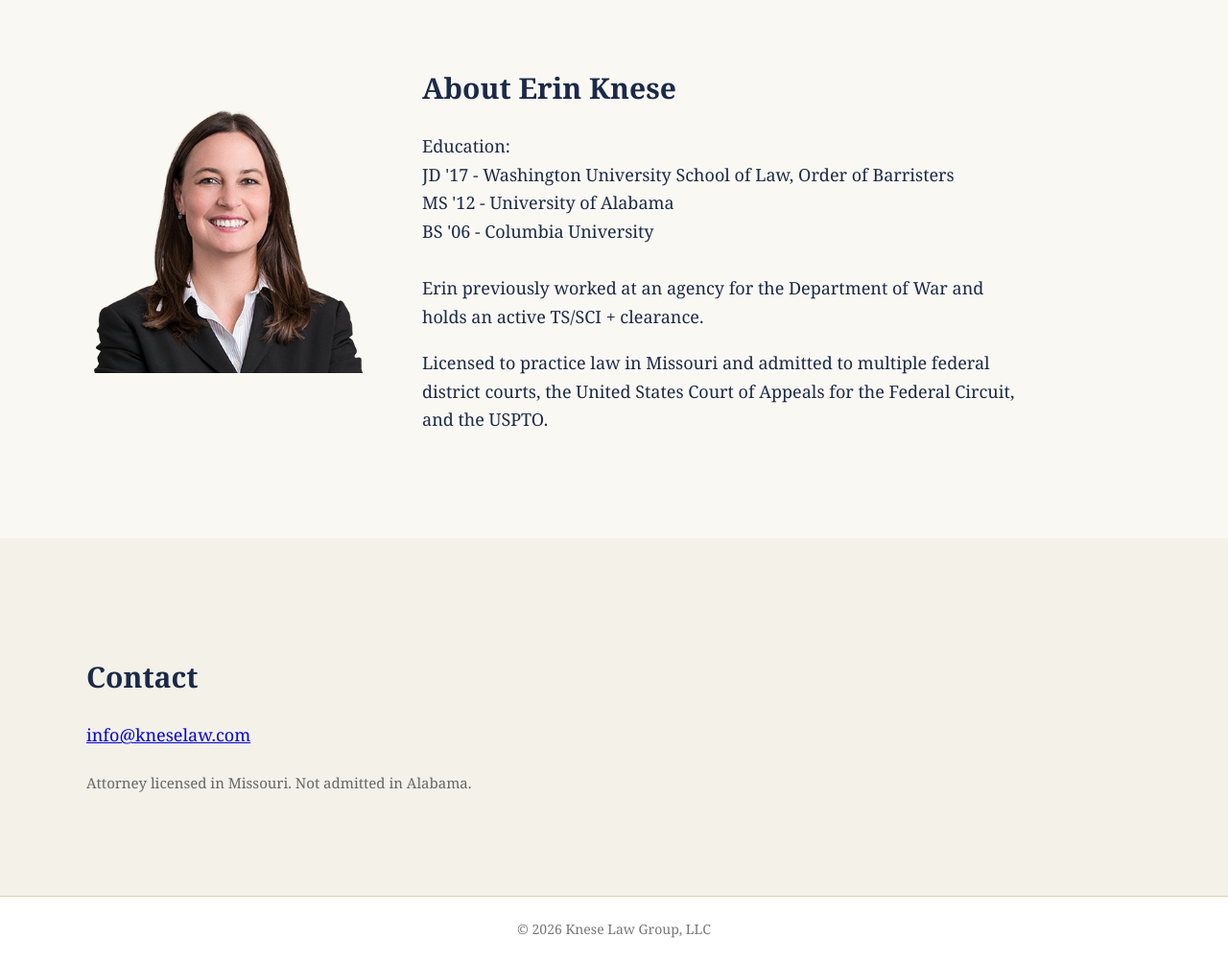
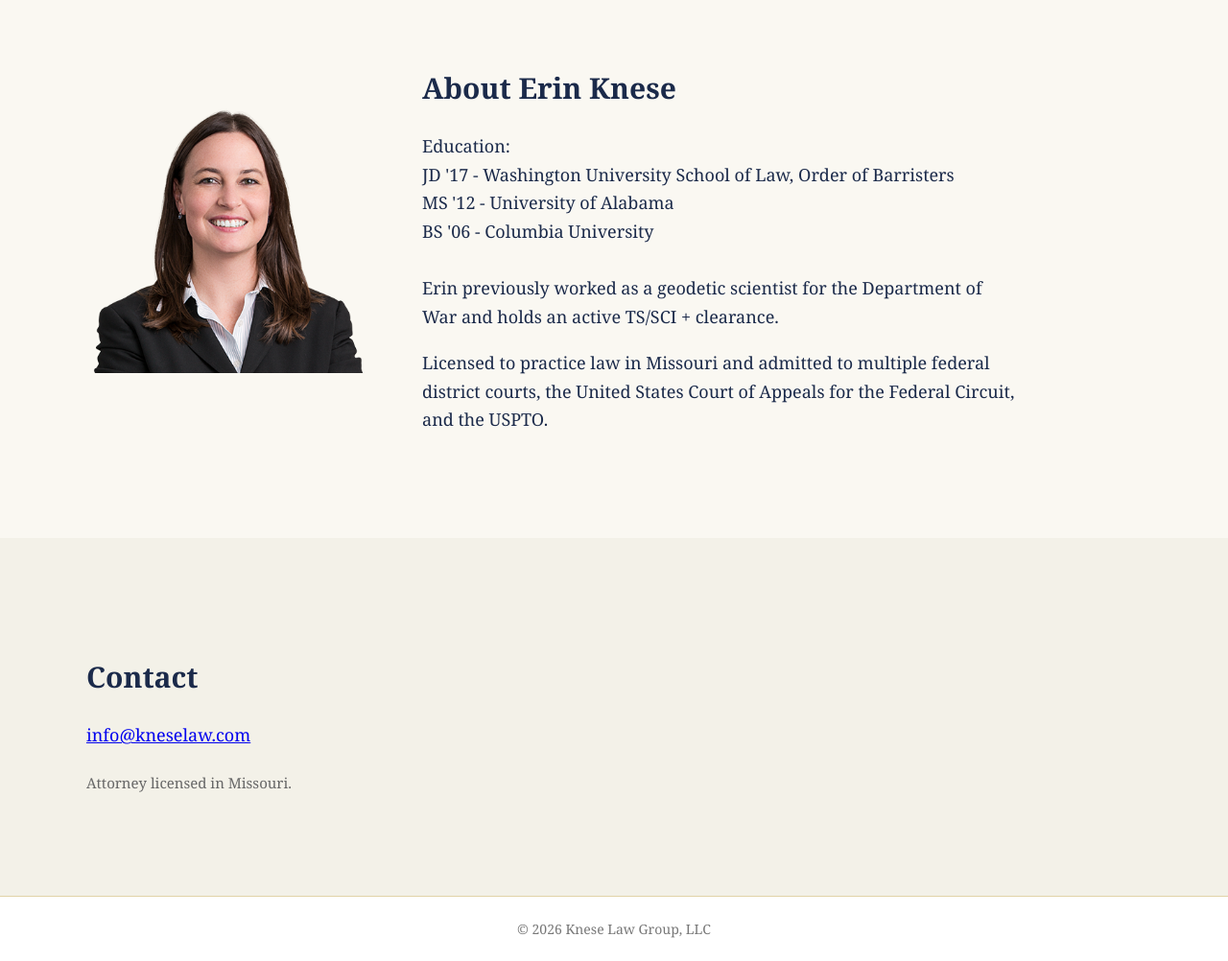
Before and after one commit to ekdarnell/kneselaw-site, a plain HTML site: page index.html in a window 1280 px wide. Shown: the part 840-1842 px from the top of the page at 96% size. Drawn offline with Linux system fonts and the light colour scheme.

Commit message:
Update index.html

```diff
--- a/index.html
+++ b/index.html
@@ -74,7 +74,7 @@ JD '17 - Washington University School of Law, Order of Barristers<br>
 MS '12 - University of Alabama<br>
 BS '06 - Columbia University<br>
 <br>
-Erin previously worked at an agency for the Department of War and holds an active TS/SCI + clearance.<br>
+Erin previously worked as a geodetic scientist for the Department of War and holds an active TS/SCI + clearance.<br>
 </p>
 
 <p>
@@ -98,7 +98,7 @@ Licensed to practice law in Missouri and admitted to multiple federal district c
 </p>
 
 <p class="disclaimer">
-Attorney licensed in Missouri. Not admitted in Alabama.
+Attorney licensed in Missouri.
 </p>
 
 </div>
```
